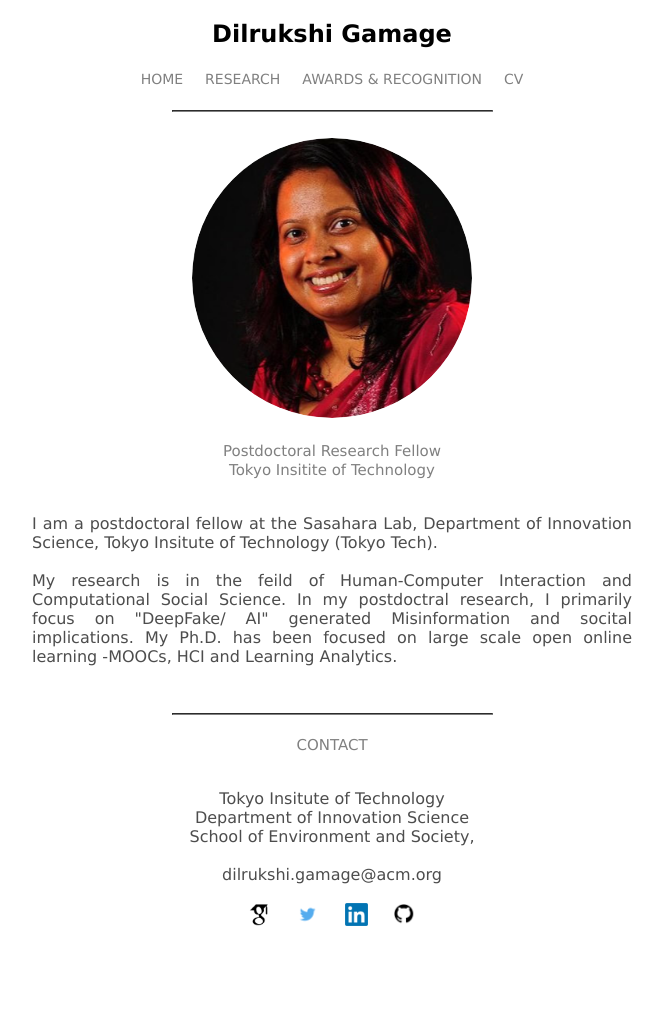
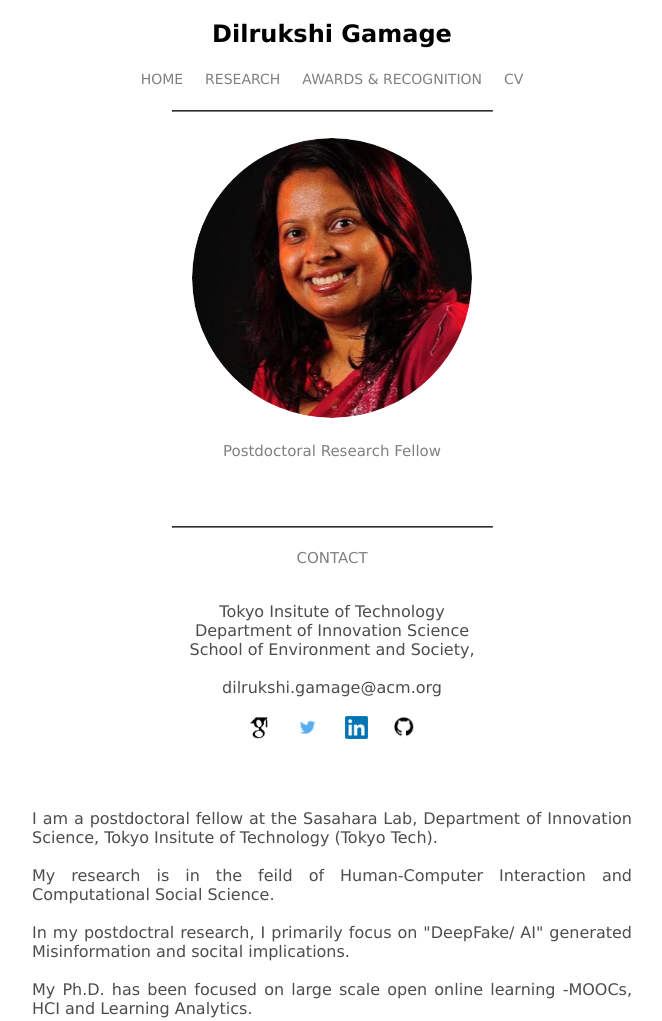
Before and after one commit to iceLearn/iceLearn.github.io, a plain HTML site: page index.html in a window 1280 px wide. Shown: the top 1021 px of the page, without its empty margins (308-970 px from the left). Before the commit the page ends 996 px from the top, so only its background shows below. Drawn offline with Linux system fonts and the light colour scheme.

Commit message:
Update index.html

```diff
--- a/index.html
+++ b/index.html
@@ -42,17 +42,40 @@
                     <br>
                     <label class="Credentials">Postdoctoral Research Fellow</label>
                     <br>
-                    <label class="Credentials">Tokyo Insitite of Technology</label>
+                    <label class="Credentials"></label>
                     <br>
                     <br>
+                     <hr id="lineContactDivider">
+                    <a id="linkEmail" href="mailto:dilrukshi.gamage@acm.org" target="_top"><label id="lblContact">CONTACT</label></a>
+                    <p id="paraContact">
+                        <br>
+                        Tokyo Insitute of Technology
+                        <br>
+                       Department of Innovation Science
+                        <br>
+                       School of Environment and Society,
+                        <br>
+                        <br>
+                        dilrukshi.gamage@acm.org
+                        <br>
+                        <br>
+                        <a href="https://scholar.google.ca/citations?user=WCvk2EoAAAAJ&hl=en" target="_blank"><img id="imgscholar" class="ContactIcon" src="Files/scholar.png" alt="Twitter"></a>
+                        <a href="https://twitter.com/Dilrukshi_LK" target="_blank"><img id="imgTwitter" class="ContactIcon" src="Files/Twitter.png" alt="Twitter"></a>
+                        <a href="https://www.linkedin.com/in/dilrukshigamage/" target="_blank"><img id="imgLinkedIn" class="ContactIcon" src="Files/LinkedIn.png" alt="LinkedIn" href=""></a>
+                        <a href="https://github.com/iceLearn" target="_blank"><img id="imgGitHub" class="ContactIcon" src="Files/GitHub.png" alt="GitHub"></a>
+                    </p>
+                </div>
                     <p id="paraAboutMe">
                         I am a postdoctoral fellow at the Sasahara Lab, Department of Innovation Science, Tokyo Insitute of Technology (Tokyo Tech).
                         <br>
                         <br>
-                        My research is in the feild of Human-Computer Interaction and Computational Social Science. In my postdoctral research, I primarily focus on "DeepFake/ AI" generated Misinformation and socital implications.
-                        My Ph.D. has been focused on large scale open online learning  -MOOCs, HCI and Learning Analytics.
+                        My research is in the feild of Human-Computer Interaction and Computational Social Science.
                         <br>
                         <br>
+                        In my postdoctral research, I primarily focus on "DeepFake/ AI" generated Misinformation and socital implications.
+                        <br>
+                        <br>
+                        My Ph.D. has been focused on large scale open online learning  -MOOCs, HCI and Learning Analytics.
 
                     </p>
                     <hr id="lineContactDivider">
```
